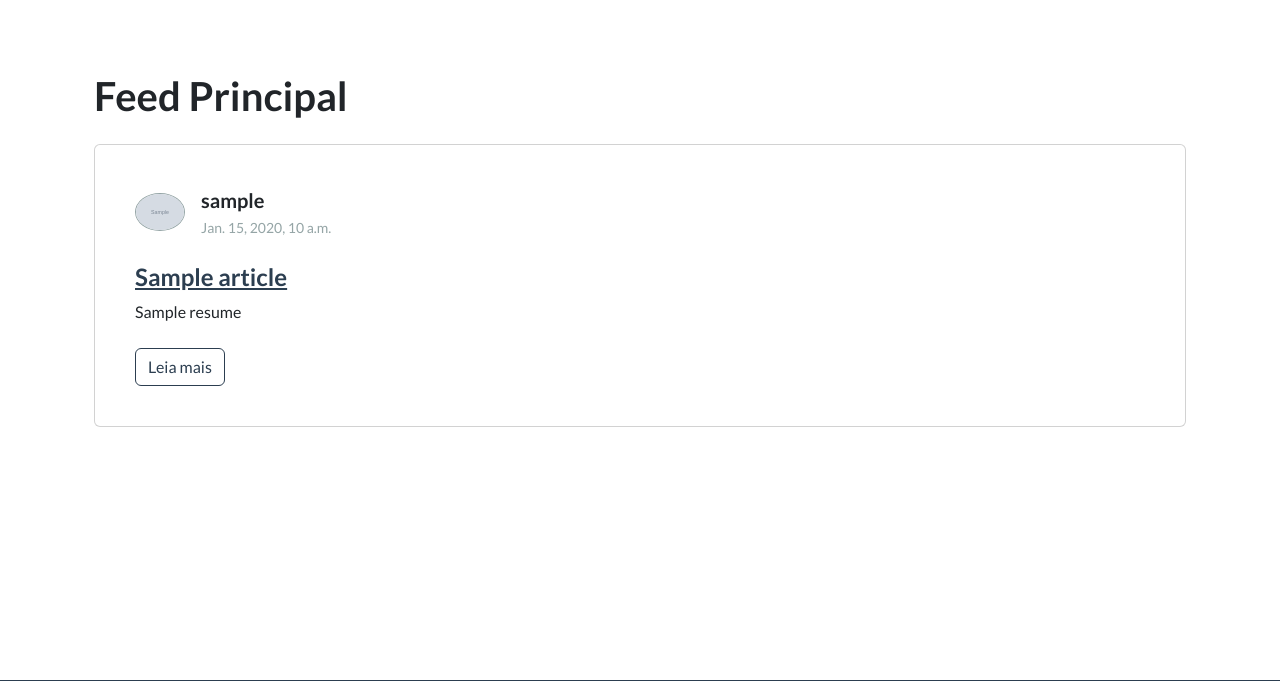
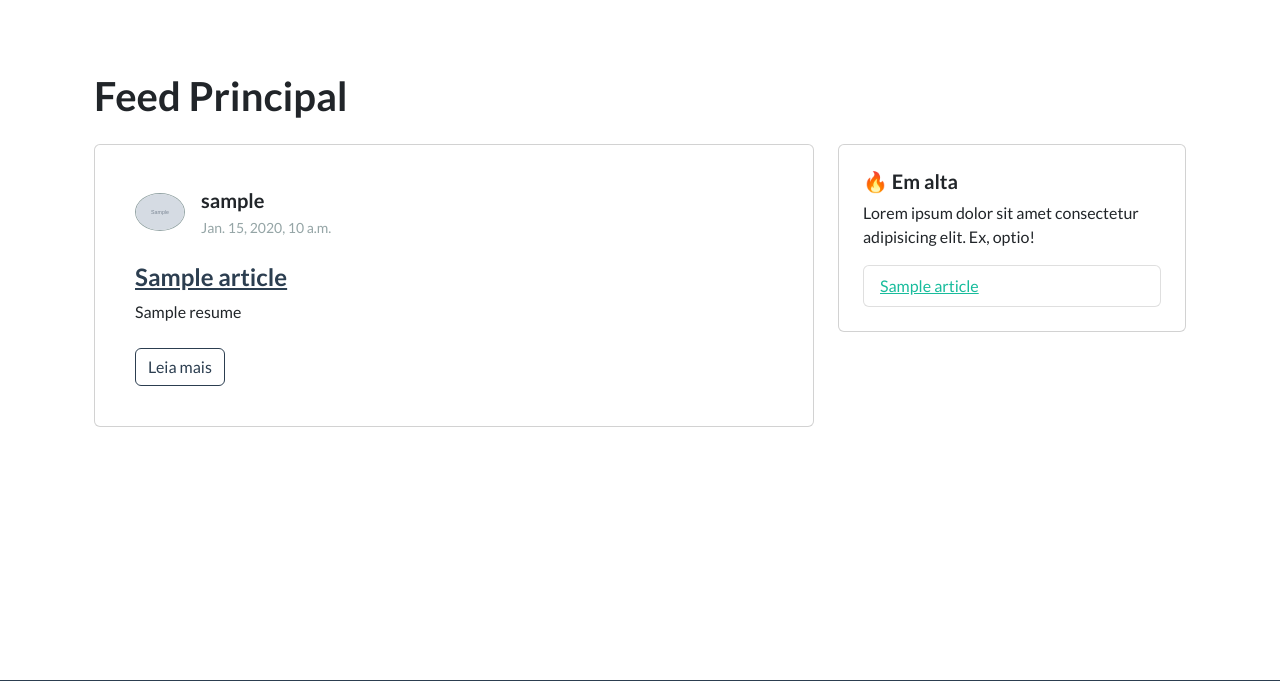
Before and after one commit to matheusfabiao/weave, a Django app: template articles/templates/article_list.html in a window 1280 px wide. Shown: the part 48-729 px from the top of the page. Run offline with Django 5.2, Linux system fonts and the light colour scheme; the template is opened without the code that fills it: most values are stand-ins (such as "Sample title", 1, 10 or a date in 2020); grey boxes marked "Sample" are stand-in pictures.

Commit message:
feat: new sidebar with trending articles added

```diff
--- /dev/null
+++ b/app/templates/components/_sidebar.html
@@ -0,0 +1,17 @@
+<aside>
+    <div class="card p-2">
+        <div class="card-body">
+            <h3 class="fs-5 fw-bold">🔥 Em alta</h3>
+            <p>Lorem ipsum dolor sit amet consectetur adipisicing elit. Ex, optio!</p>
+            <ul class="list-group">
+                {% for article in trending %}
+                    <li class="list-group-item">
+                        <a href="{% url 'article_detail' article.pk %}">{{ article.title }}</a>
+                    </li>
+                {% empty %}
+                    <li>Nenhum artigo em alta no momento.</li>
+                {% endfor %}
+            </ul>
+        </div>
+    </div>
+</aside>
--- a/articles/templates/article_list.html
+++ b/articles/templates/article_list.html
@@ -8,10 +8,12 @@
     <div class="container">
 
         <h1 class="display-6 mb-4 fw-bold">Feed Principal</h1>
+        <div class="row">
+            <div class="col col-md-8">
 
                 {% for article in articles %}
 
-        <div class="card h-100 mb-3 p-4">
+                  <div class="card mb-3 p-4">
                       <div class="card-body">
                           <div class="d-flex align-items-center mb-4">
                               <img src="{{ article.author.picture.url }}" alt="{{ article.author.username }}" class="me-3 rounded-circle w-100 border border-secondary" style="max-width: 50px; max-height: 50px;">
@@ -46,8 +48,15 @@
                   </div>
 
                 {% endfor %}
+            </div>
+
+            <div class="col col-md-4">
+                {% include "components/_sidebar.html" %}
+            </div>
+        </div>
 
     </div>
+
 
   </section>
 
--- a/articles/views.py
+++ b/articles/views.py
@@ -17,6 +17,7 @@ from .services import (
     add_like,
     get_article_comments,
     get_article_likes,
+    get_trending,
 )
 
 
@@ -24,6 +25,11 @@ class ArticleListView(ListView):
     model = Article
     template_name = 'article_list.html'
     context_object_name = 'articles'
+
+    def get_context_data(self, **kwargs):  # noqa
+        context = super().get_context_data(**kwargs)
+        context['trending'] = get_trending()
+        return context
 
 
 class ArticleDetailView(DetailView):
```
Also changed, not shown: articles/services.py (+37 -0 lines). Lines whose indentation alone changed are shown as unchanged.
